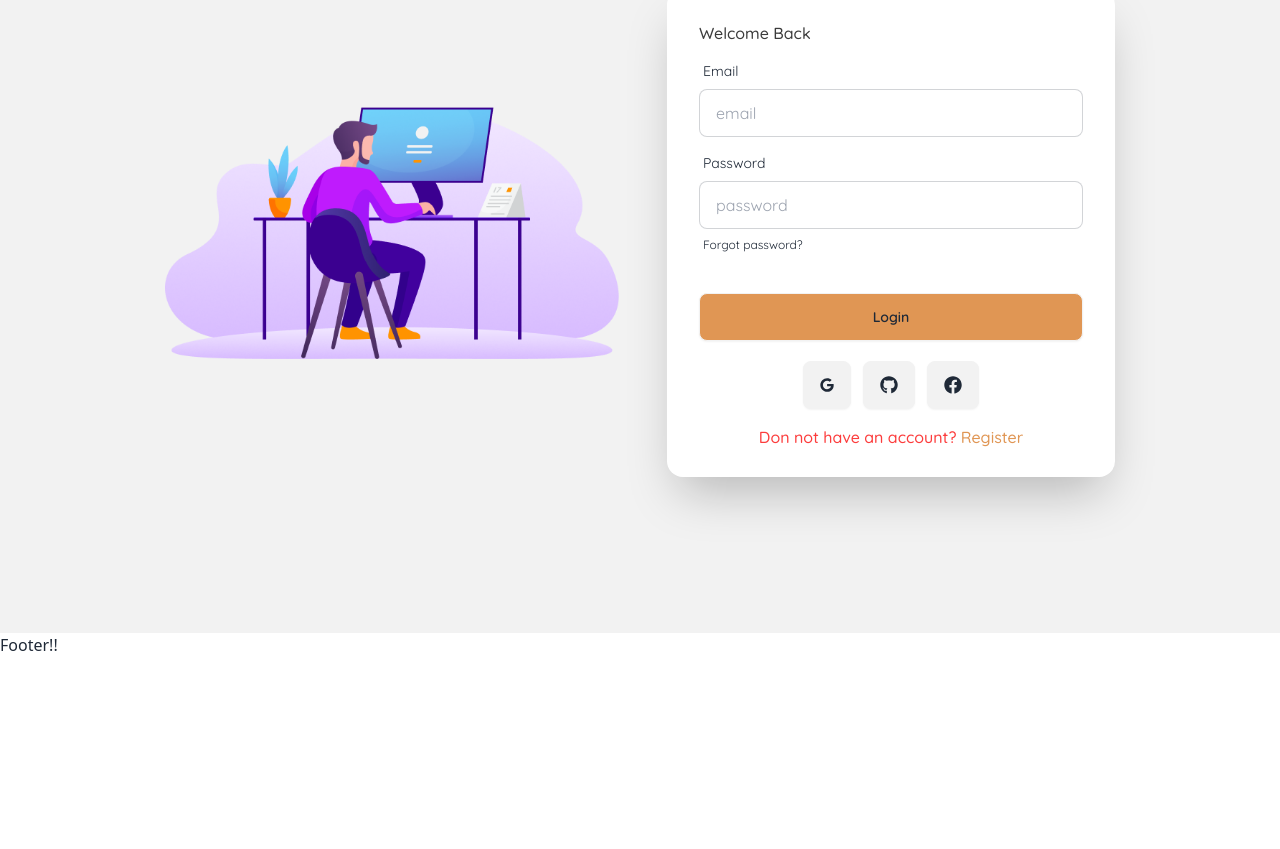
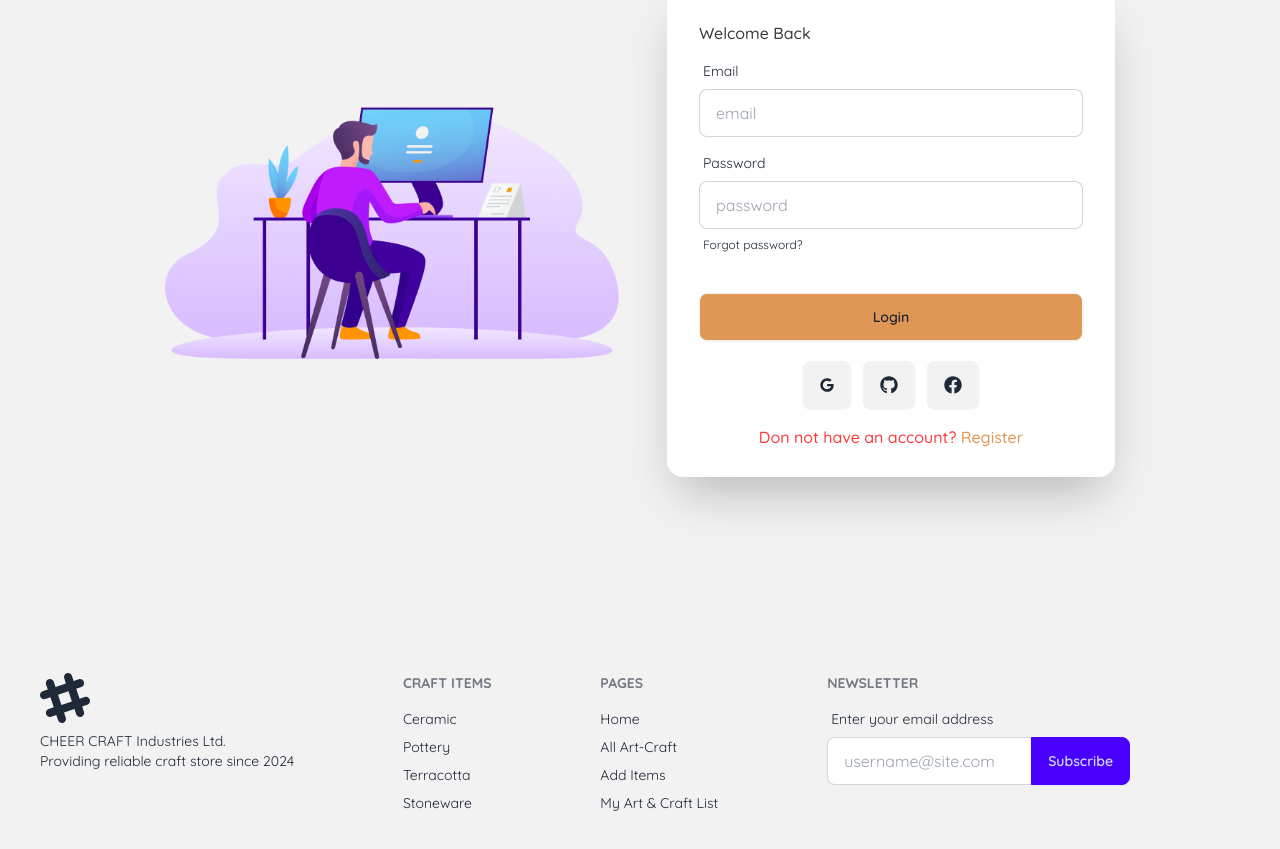
Before and after one commit to khan-shimul/cherry-craft-client-side, a React (Vite) app: page /login in a window 1280 px wide. Shown: the part 267-1116 px from the top of the page. Before the commit the page ends 924 px from the top, so only its background shows below. Built offline with nearby package versions, Linux system fonts and the light colour scheme; no server answers; a web font is replaced by a local one.

Commit message:
designed-footer

```diff
--- a/src/Pages/Shared/Footer/Footer.jsx
+++ b/src/Pages/Shared/Footer/Footer.jsx
@@ -1,8 +1,75 @@
+import { Link } from "react-router-dom";
+
 const Footer = () => {
   return (
-    <div>
-      <h2>Footer!!</h2>
-    </div>
+    <footer className="footer bg-base-200 text-base-content p-10 font-quicksand">
+      <aside>
+        <svg
+          width="50"
+          height="50"
+          viewBox="0 0 24 24"
+          xmlns="http://www.w3.org/2000/svg"
+          fillRule="evenodd"
+          clipRule="evenodd"
+          className="fill-current"
+        >
+          <path d="M22.672 15.226l-2.432.811.841 2.515c.33 1.019-.209 2.127-1.23 2.456-1.15.325-2.148-.321-2.463-1.226l-.84-2.518-5.013 1.677.84 2.517c.391 1.203-.434 2.542-1.831 2.542-.88 0-1.601-.564-1.86-1.314l-.842-2.516-2.431.809c-1.135.328-2.145-.317-2.463-1.229-.329-1.018.211-2.127 1.231-2.456l2.432-.809-1.621-4.823-2.432.808c-1.355.384-2.558-.59-2.558-1.839 0-.817.509-1.582 1.327-1.846l2.433-.809-.842-2.515c-.33-1.02.211-2.129 1.232-2.458 1.02-.329 2.13.209 2.461 1.229l.842 2.515 5.011-1.677-.839-2.517c-.403-1.238.484-2.553 1.843-2.553.819 0 1.585.509 1.85 1.326l.841 2.517 2.431-.81c1.02-.33 2.131.211 2.461 1.229.332 1.018-.21 2.126-1.23 2.456l-2.433.809 1.622 4.823 2.433-.809c1.242-.401 2.557.484 2.557 1.838 0 .819-.51 1.583-1.328 1.847m-8.992-6.428l-5.01 1.675 1.619 4.828 5.011-1.674-1.62-4.829z"></path>
+        </svg>
+        <p>
+          CHEER CRAFT Industries Ltd.
+          <br />
+          Providing reliable craft store since 2024
+        </p>
+      </aside>
+      <nav>
+        <h6 className="footer-title">Craft Items</h6>
+        <Link to={"/craft-item/sub-categories/ceramic"}>
+          <a className="link link-hover">Ceramic</a>
+        </Link>
+        <Link to={"/craft-item/sub-categories/pottery"}>
+          <a className="link link-hover">Pottery</a>
+        </Link>
+        <Link to={"/craft-item/sub-categories/Terra%20Cotta"}>
+          <a className="link link-hover">Terracotta</a>
+        </Link>
+        <Link to={"/craft-item/sub-categories/Stoneware"}>
+          <a className="link link-hover">Stoneware</a>
+        </Link>
+      </nav>
+      <nav>
+        <h6 className="footer-title">Pages</h6>
+        <Link to={"/"}>
+          <a className="link link-hover">Home</a>
+        </Link>
+        <Link to={"/all-craft-items"}>
+          <a className="link link-hover">All Art-Craft</a>
+        </Link>
+        <Link to={"/add-craft-items"}>
+          <a className="link link-hover">Add Items</a>
+        </Link>
+        <Link to={"/my-craft-list"}>
+          <a className="link link-hover">My Art & Craft List</a>
+        </Link>
+      </nav>
+      <nav>
+        <form>
+          <h6 className="footer-title">Newsletter</h6>
+          <fieldset className="form-control w-80">
+            <label className="label">
+              <span className="label-text">Enter your email address</span>
+            </label>
+            <div className="join">
+              <input
+                type="text"
+                placeholder="username@site.com"
+                className="input input-bordered join-item"
+              />
+              <button className="btn btn-primary join-item">Subscribe</button>
+            </div>
+          </fieldset>
+        </form>
+      </nav>
+    </footer>
   );
 };
 
```
